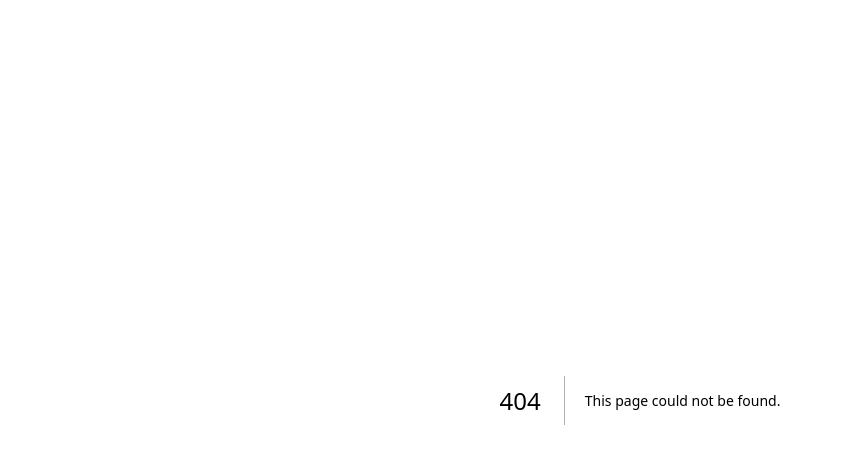
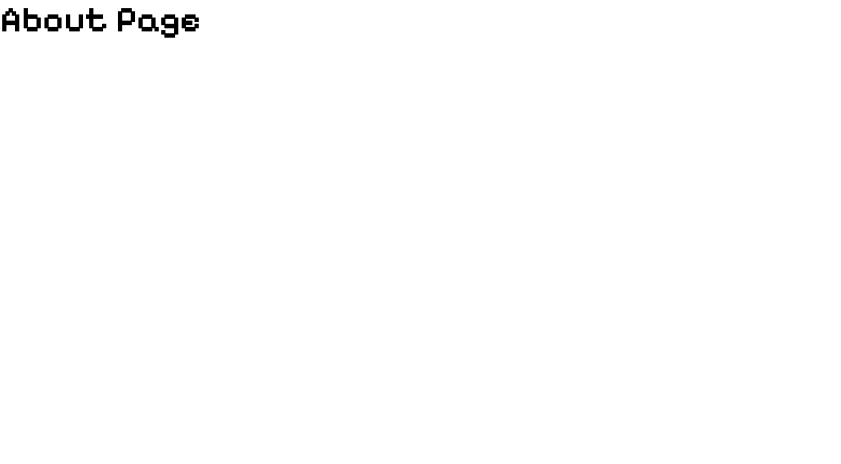
Before and after one commit to berkcantelseren/Pixerly, a Next.js app: page /about in a window 1280 px wide. Before the commit this address had no page. Shown: the top 464 px of the page, without its empty margins (0-841 px from the left). Built offline with nearby package versions, Linux system fonts and the light colour scheme.

Commit message:
about page created

```diff
--- /dev/null
+++ b/src/app/about/page.tsx
@@ -0,0 +1,19 @@
+import { Pixelify_Sans } from "next/font/google";
+
+const pixelify = Pixelify_Sans({
+  subsets: ["latin"],
+  weight: ["400", "500", "600", "700"],
+  variable: "--font-Pixelify",
+});
+
+export default function Home() {
+  return (
+    <div>
+      <h1
+        className={`${pixelify.className} font-semibold text-4xl select-none`}
+      >
+        About Page
+      </h1>
+    </div>
+  );
+}
```
